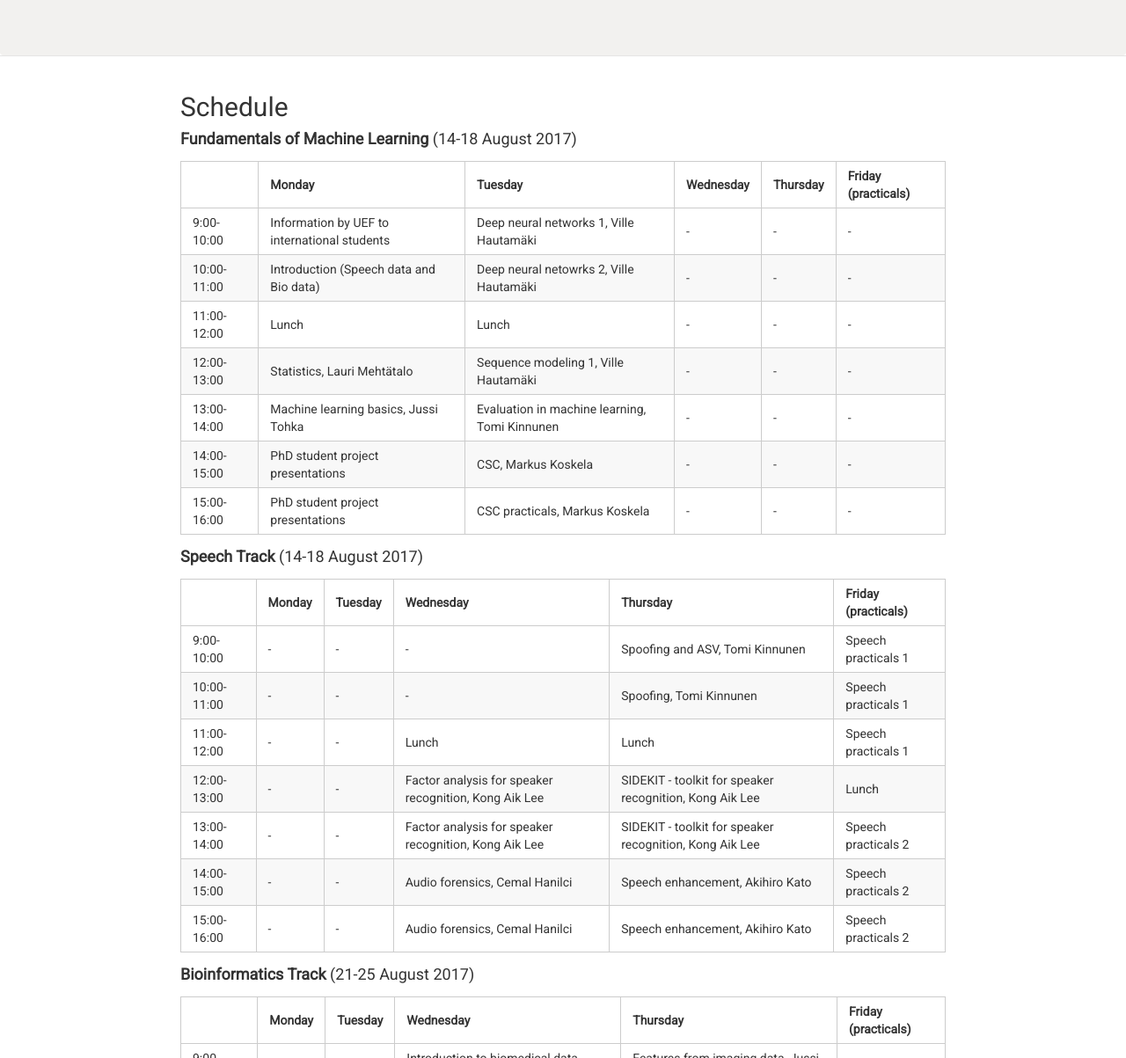
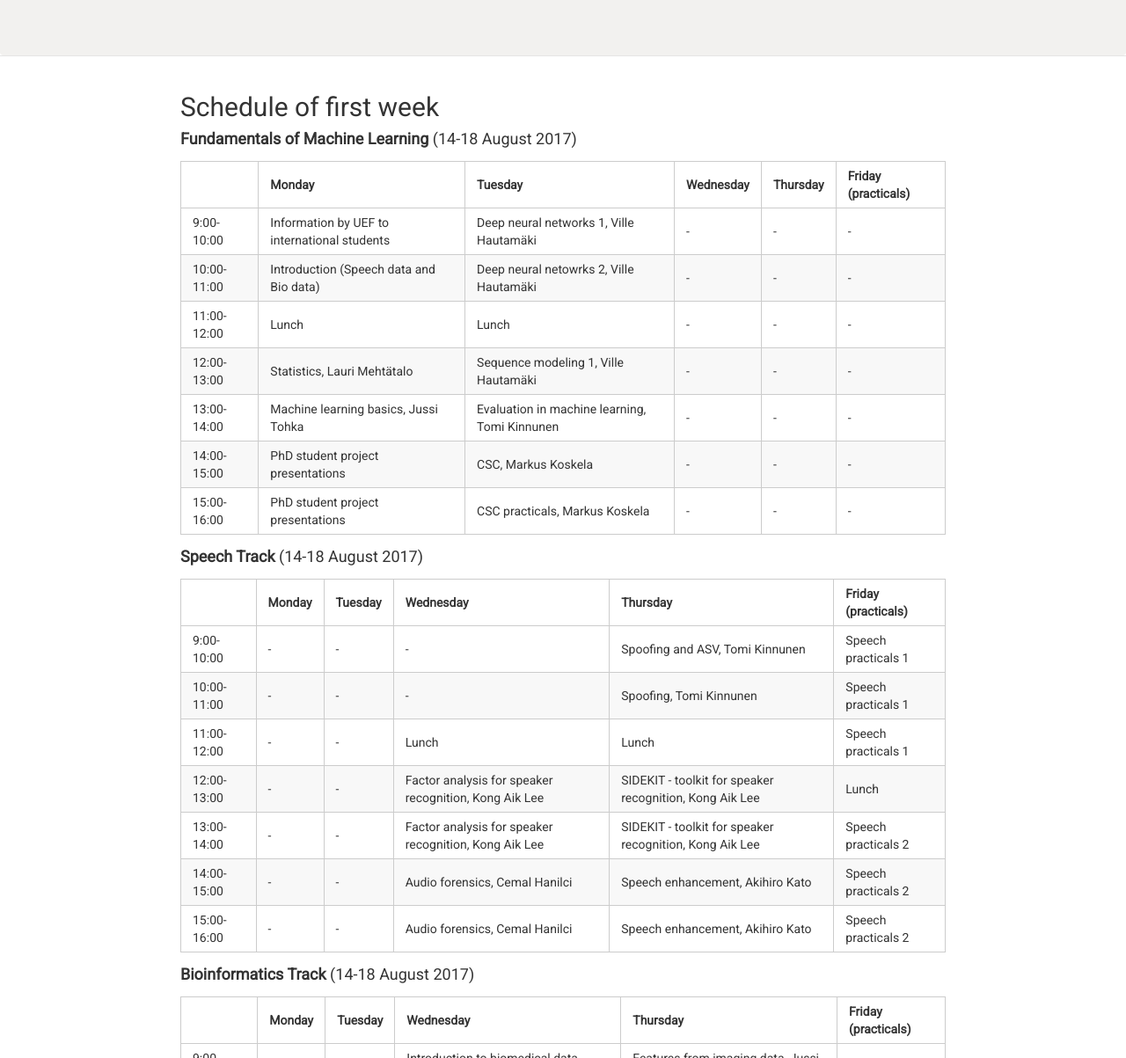
Before and after one commit to abrahamwoubie/Summer_School_RL, a Jekyll site: the page built from schedule.md, in a window 1280 px wide. Shown: the part 130-1333 px from the top of the page at 88% size. Built offline with Jekyll 4.4.1, drawn with Linux system fonts in a browser that asks for light colours; nearby versions of some CDN libraries.

Commit message:
Fixed dates of bioinformatics track (bio and speech overlap)

```diff
--- a/schedule.md
+++ b/schedule.md
@@ -3,7 +3,7 @@ layout: default
 title: Schedule | MLABST'17
 ---
 
-## Schedule
+## Schedule of first week
 
 #### **Fundamentals of Machine Learning** (14-18 August 2017)
 
@@ -30,7 +30,7 @@ title: Schedule | MLABST'17
 15:00-16:00 | - | - | Audio forensics, Cemal Hanilci | Speech enhancement, Akihiro Kato | Speech practicals 2
 
 
-#### **Bioinformatics Track** (21-25 August 2017)
+#### **Bioinformatics Track** (14-18 August 2017)
 
 | | Monday | Tuesday | Wednesday | Thursday | Friday (practicals)
 --- | ---  | ---     | ---       | ---      | ---
```
